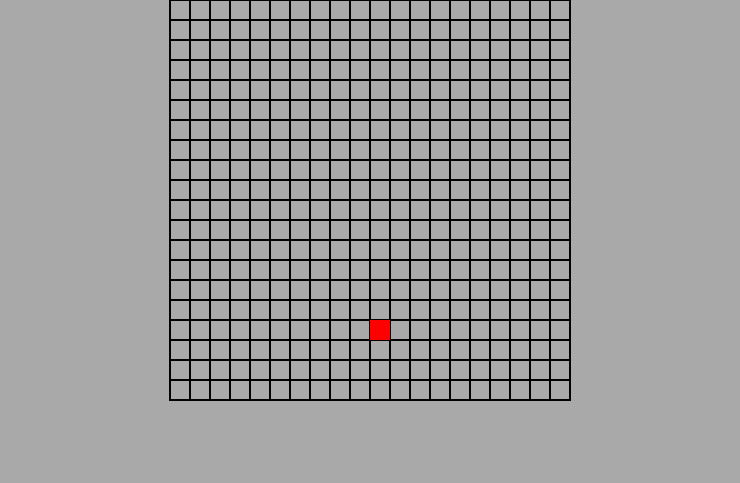
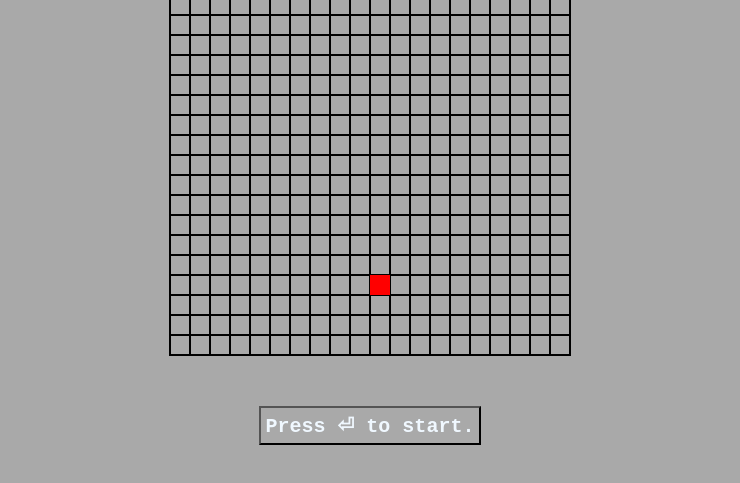
Before and after one commit to Gaajia/LRG, a website with bundled scripts: page index.html in a window 1280 px wide. Shown: the part 265-748 px from the top of the page, without its empty margins (270-1010 px from the left). Built offline with nearby package versions, Linux system fonts and the light colour scheme.

Commit message:
Button creation (No functionality)

```diff
--- a/index.html
+++ b/index.html
@@ -13,6 +13,9 @@
     </div>
     <h1>Snake Game</h1>
     <canvas id='ourCanvas' width="400" height="400"></canvas>
+    <div>
+        <button id="btn"><strong>Press ⏎ to start.</Start></strong></button>
+    </div>
     <script src="script.js" type="module"></script>
 </body>
 </html>
--- a/styles.css
+++ b/styles.css
@@ -27,3 +27,21 @@ body {
   gap: 400px;
 
 }
+
+#btn {
+  margin-top: 50px;
+  padding: 5px 5px;
+  align-content: center;
+  font-size: 20px;
+  font-family: "Courier New", Courier, monospace;
+  background-color: darkgrey;
+  color: aliceblue;
+  justify-content: center;
+  animation: blinker 1s linear infinite;
+}
+
+@keyframes blinker {
+  50% {
+    opacity: 0;
+  }
+}
```
